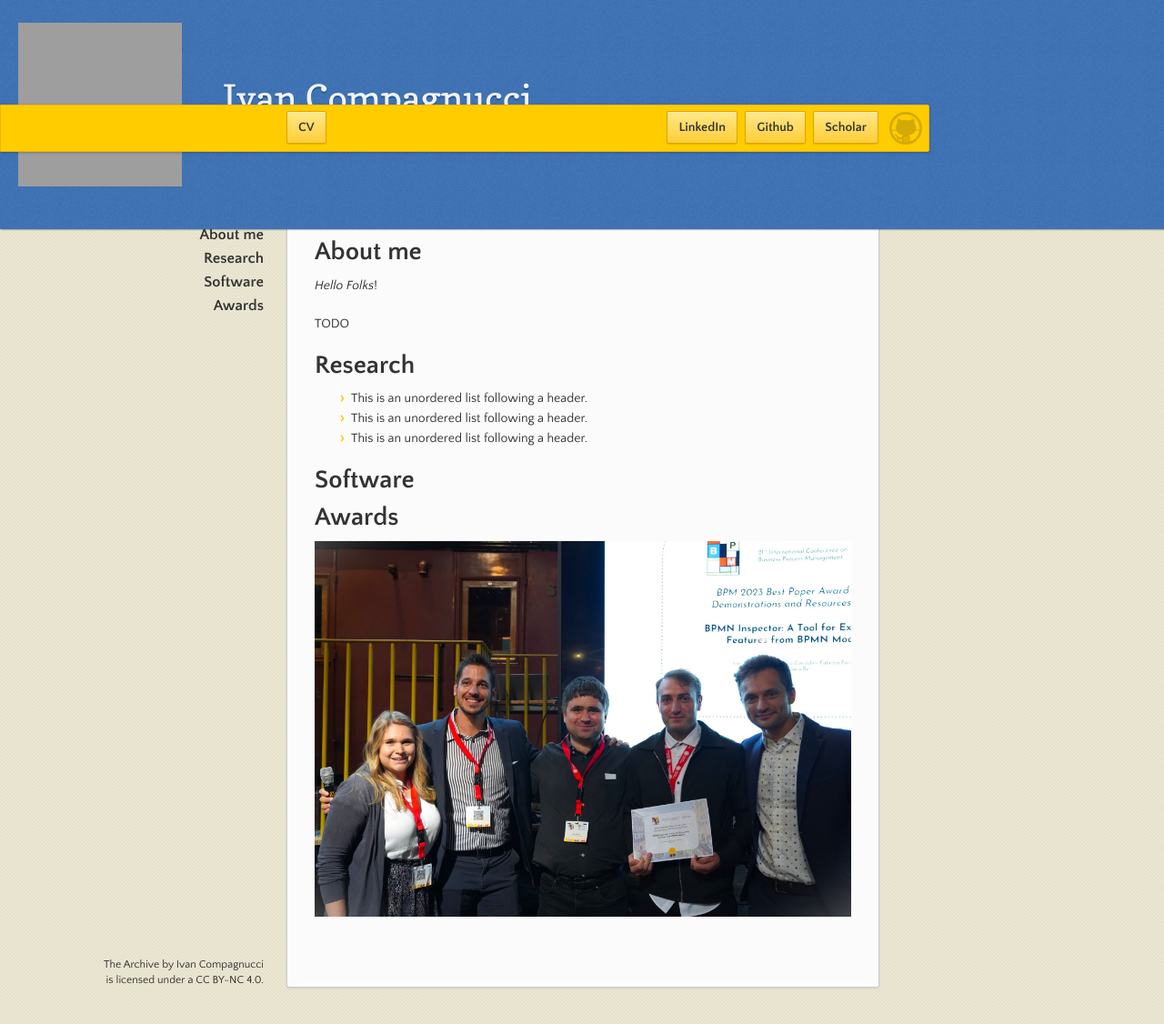
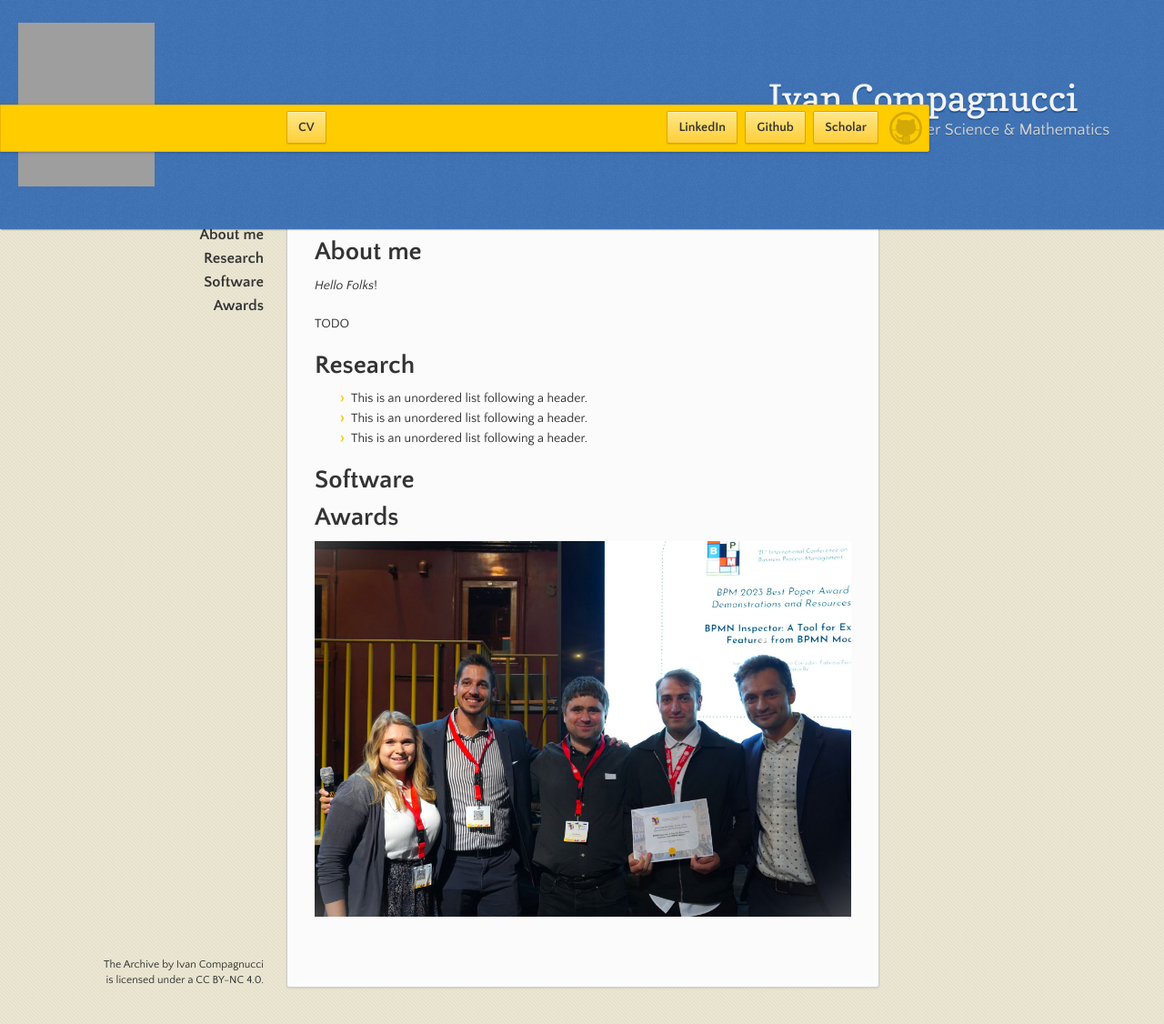
Before and after one commit to IvanComp/IvanComp.github.io, a Jekyll site: the page built from index.md, in a window 1280 px wide and 1126 px high. Shown: the whole window at 91% size. Built offline with Jekyll 4.4.1, drawn with Linux system fonts in a browser that asks for light colours; our own code applies the rules of GitHub Pages for plain Markdown files; grey boxes are pictures that could not be loaded.

Commit message:
Added changes

```diff
--- a/_layouts/default.html
+++ b/_layouts/default.html
@@ -18,8 +18,8 @@
   <body>
 
   <header style="display: flex; align-items: center;">
-      <div style="margin-right: 10px;">
-          <img src="./assets/images/MyPhoto.jpg" alt="Descrizione dell'immagine" style="width: 180px; height: 180px;">
+      <div style="margin-right: 50%;">
+          <img src="./assets/images/MyPhoto.jpg" alt="Descrizione dell'immagine" style="width: 150px; height: 180px;">
       </div>
       <div>
           <h1>{{ page.title | default: site.title | default: site.github.repository_name }}</h1>
```
